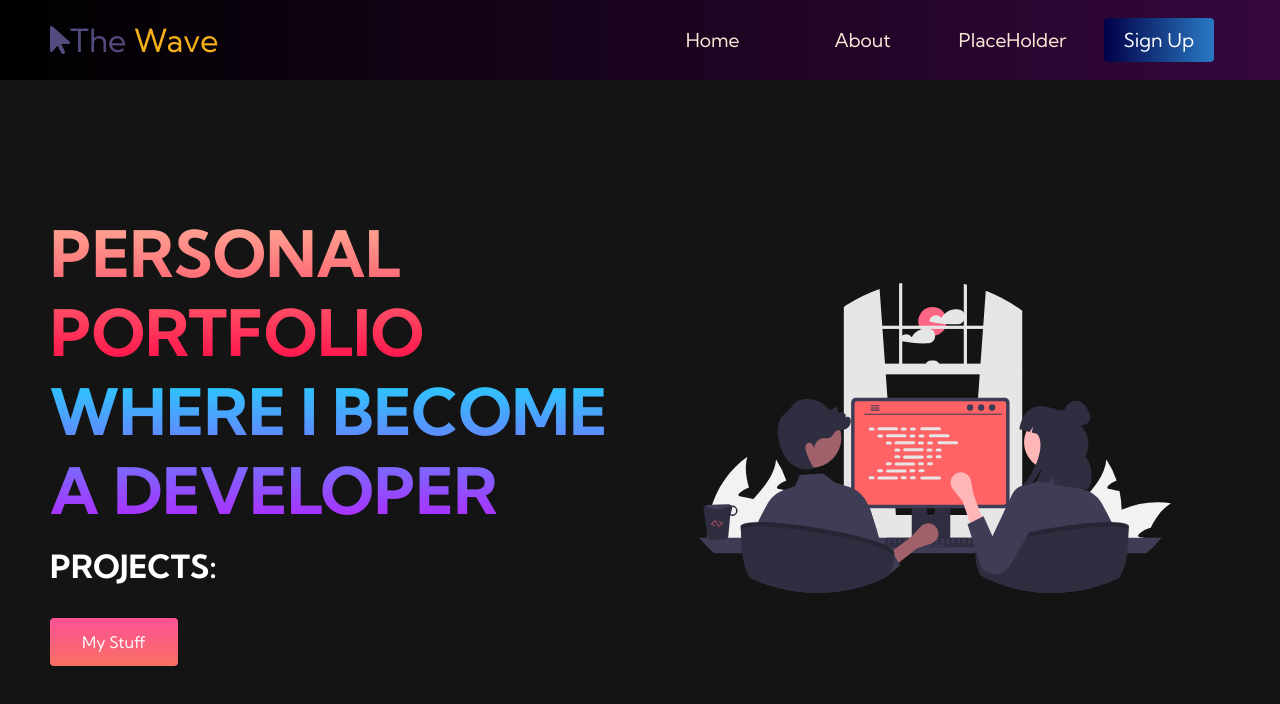
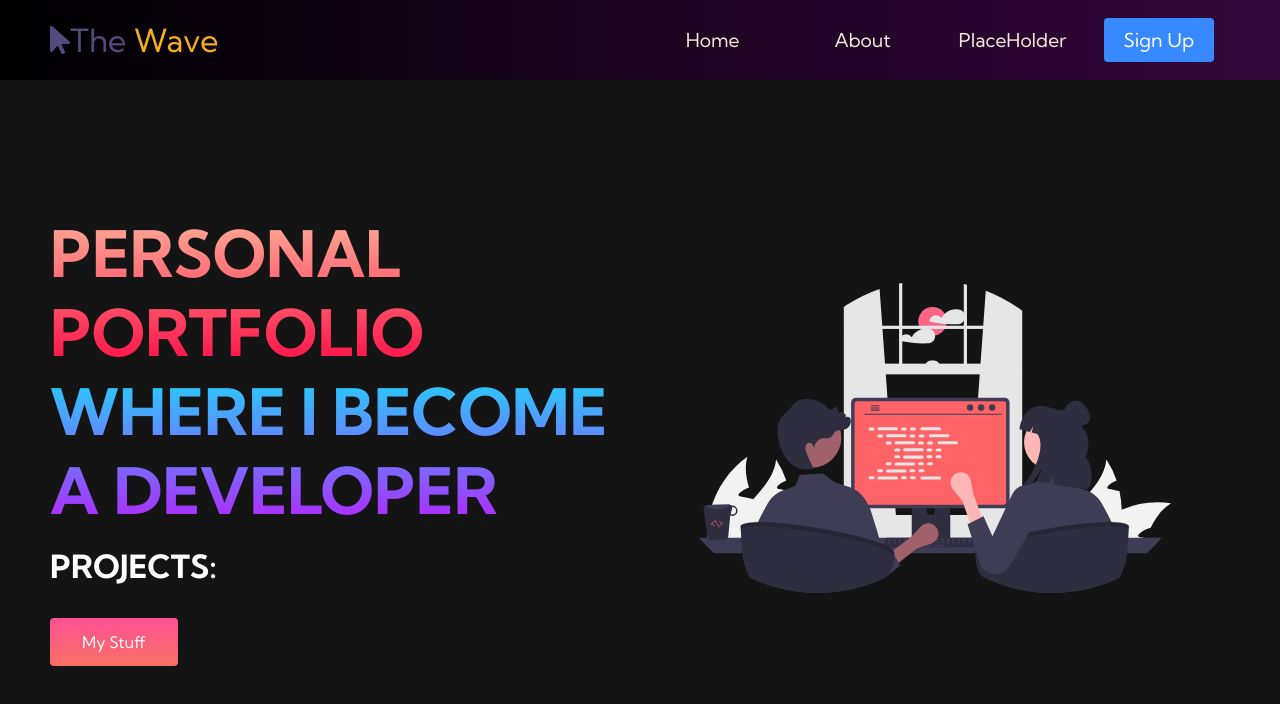
Before and after one commit to Boomy639/The-Wave, a plain HTML site: page index.html in a window 1280 px wide. Drawn offline with Linux system fonts and the light colour scheme.

Commit message:
changed sign up color

```diff
--- a/styles.css
+++ b/styles.css
@@ -88,18 +88,16 @@
     border: none;
     outline: none;
     border-radius: 4px;
-    background: #833ab4;
-    background: -webkit-linear-gradient(to right, #fcb045, #fd1d1d, #833ab4);
-    background: linear-gradient(to right, #000046, #2a79c4);
+    background: #3888ff;
     color: #ffffff;
     transition: all 0.3s ease;
 
 }
 
 .button:hover {
-    color: rgb(65, 132, 255);
+    color: rgb(255, 251, 244);
     transition: all 0.3s ease;
-    background-color: #ffffff;
+    background-color: #833ab4;
     border-radius: 25px;
 }
 
```
